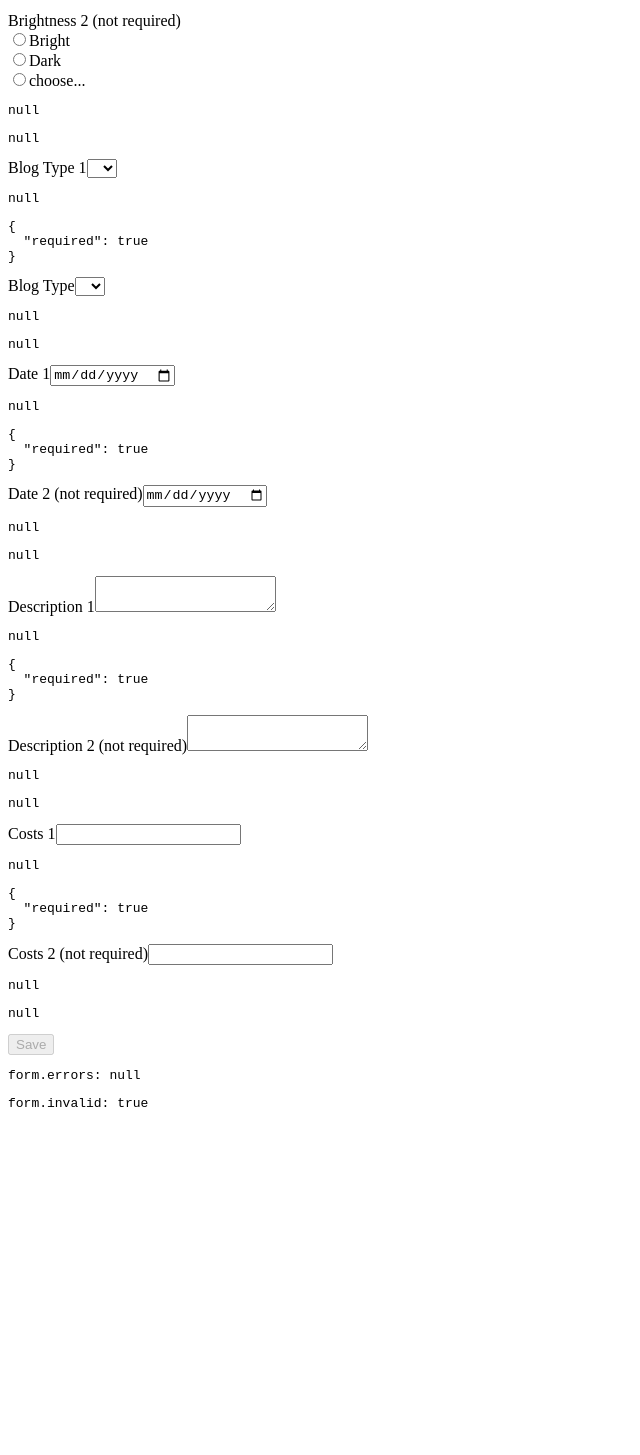
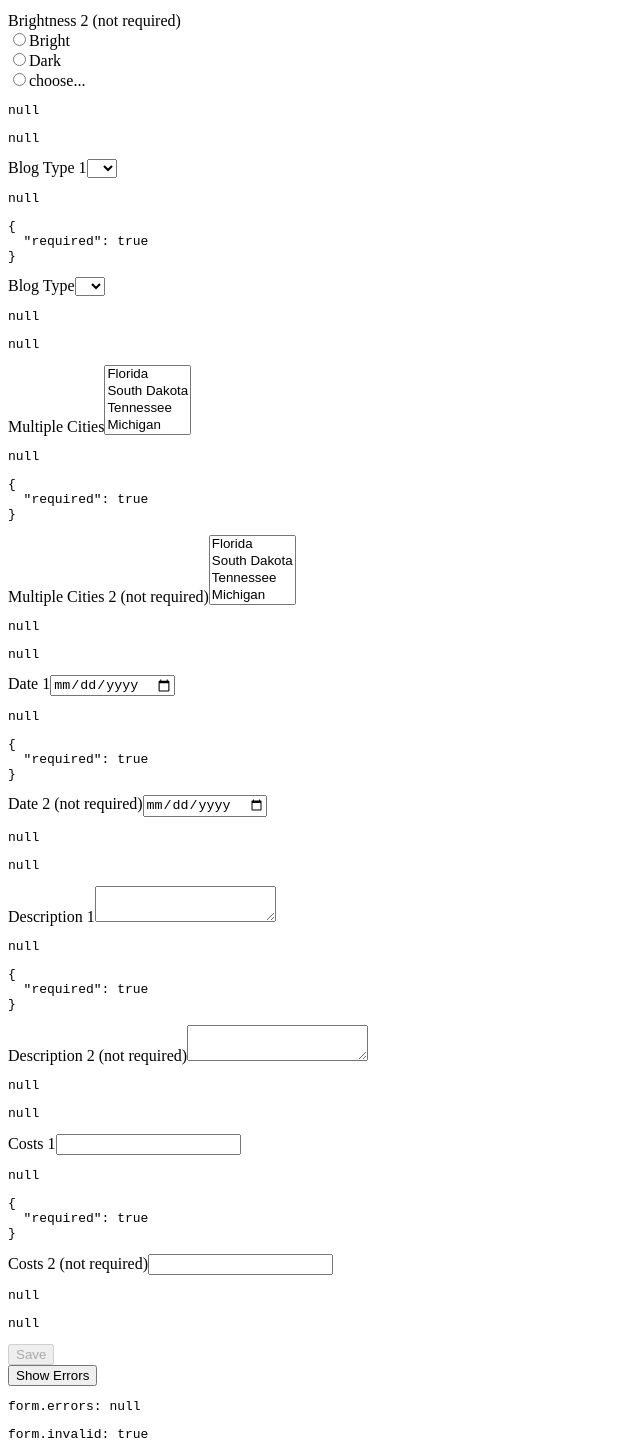
Before and after one commit to boeschenstein/angular9_controls, an Angular app in the folder testControls/: page / in a window 1280 px wide. Shown: the part 663-2118 px from the top of the page, without its empty margins (0-640 px from the left). Before the commit the page ends 1787 px from the top, so only its background shows below. Built offline with nearby package versions, Linux system fonts and the light colour scheme.

Commit message:
multiselect

```diff
--- a/testControls/src/app/app.component.html
+++ b/testControls/src/app/app.component.html
@@ -140,6 +140,30 @@
   <pre>{{ form.controls.blogType2.errors | json }}</pre>
 
   <div class="form-group">
+    <label class="control-label">Multiple Cities</label>
+    <select multiple formControlName="cities1">
+      <option *ngFor="let city of allCities" [ngValue]="city"
+        >{{ city }}
+      </option>
+    </select>
+  </div>
+
+  <pre>{{ form.controls.cities1.value | json }}</pre>
+  <pre>{{ form.controls.cities1.errors | json }}</pre>
+
+  <div class="form-group">
+    <label class="control-label">Multiple Cities 2 (not required)</label>
+    <select multiple formControlName="cities2">
+      <option *ngFor="let city of allCities" [ngValue]="city"
+        >{{ city }}
+      </option>
+    </select>
+  </div>
+
+  <pre>{{ form.controls.cities2.value | json }}</pre>
+  <pre>{{ form.controls.cities2.errors | json }}</pre>
+
+  <div class="form-group">
     <label class="control-label">Date 1</label>
     <input type="date" class="form-control" formControlName="date1" />
   </div>
@@ -190,8 +214,18 @@
   <pre>{{ form.controls.costs2.errors | json }}</pre>
 
   <div class="btn-group float-right">
-    <button class="btn btn-primary" [disabled]="!form.valid">
+    <button class="btn btn-primary" [disabled]="!form.valid" (click)="saveMe()">
       Save
+    </button>
+  </div>
+
+  <div class="btn-group float-right">
+    <button
+      class="btn btn-primary"
+      [disabled]="form.valid"
+      (click)="showErrors()"
+    >
+      Show Errors
     </button>
   </div>
 
--- a/testControls/src/app/app.component.ts
+++ b/testControls/src/app/app.component.ts
@@ -11,6 +11,14 @@ export class AppComponent implements OnInit {
   form: FormGroup;
 
   allBlogTypes = [null, 1, 2];
+
+  allCities: any = [
+    'Florida',
+    'South Dakota',
+    'Tennessee',
+    'Michigan',
+    'New York',
+  ];
 
   constructor(protected readonly fb: FormBuilder) {
     this.form = this.fb.group({
@@ -37,8 +45,11 @@ export class AppComponent implements OnInit {
       costs2: [null],
       blogType1: [null, [Validators.required]],
       blogType2: [null],
+      cities1: [null, [Validators.required]],
+      cities2: [null],
     });
   }
+
   ngOnInit(): void {
     this.form.patchValue({
       name1: null,
@@ -53,6 +64,28 @@ export class AppComponent implements OnInit {
       costs2: null,
       blogType1: null,
       blogType2: null,
+      cities1: null,
+      cities2: null,
     });
   }
+
+  saveMe() {
+    console.warn(this.form.value);
+  }
+
+  showErrors() {
+    for (const control in this.form.controls) {
+      if (this.form.controls.hasOwnProperty(control)) {
+        const element = this.form.controls[control];
+        if (!!element?.errors) {
+          for (const error in element.errors) {
+            if (element.errors.hasOwnProperty(error)) {
+              const err = element.errors[error];
+              console.warn(control, error, err);
+            }
+          }
+        }
+      }
+    }
+  }
 }
```
